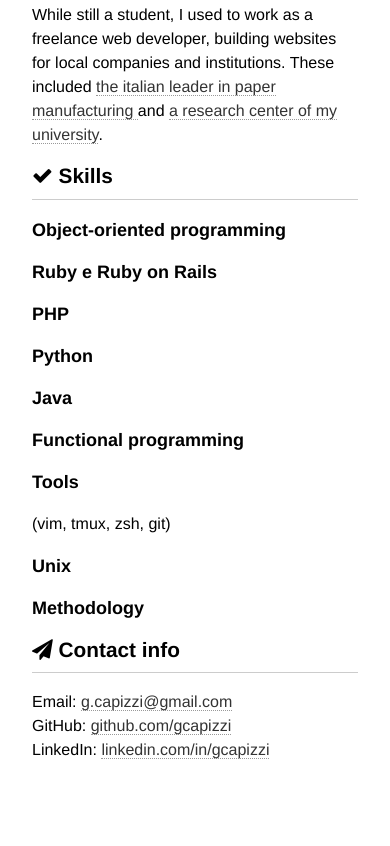
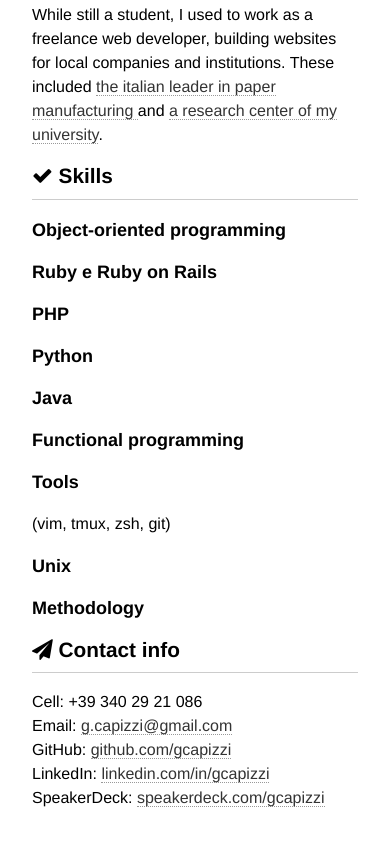
Before and after one commit to gcapizzi/gcapizzi.github.io, a plain HTML site: page index.html in a window 390 px wide. Shown: the part 1266-2112 px from the top of the page. Before the commit the page ends 2076 px from the top, so only its background shows below. Drawn offline with Linux system fonts and the light colour scheme.

Commit message:
Add cellphone and SpeakerDeck to 'Contact info'

```diff
--- a/index.html
+++ b/index.html
@@ -113,9 +113,11 @@
 
         <div class="content">
           <p>
+            Cell: +39 340 29 21 086<br>
             Email: <a href="maito:g.capizzi@gmail.com">g.capizzi@gmail.com</a><br>
             GitHub: <a href="http://github.com/gcapizzi">github.com/gcapizzi</a><br>
             LinkedIn: <a href="http://www.linkedin.com/in/gcapizzi">linkedin.com/in/gcapizzi</a><br>
+            SpeakerDeck: <a href="http://speakerdeck.com/gcapizzi">speakerdeck.com/gcapizzi</a>
           </p>
         </div>
       </section>
```
